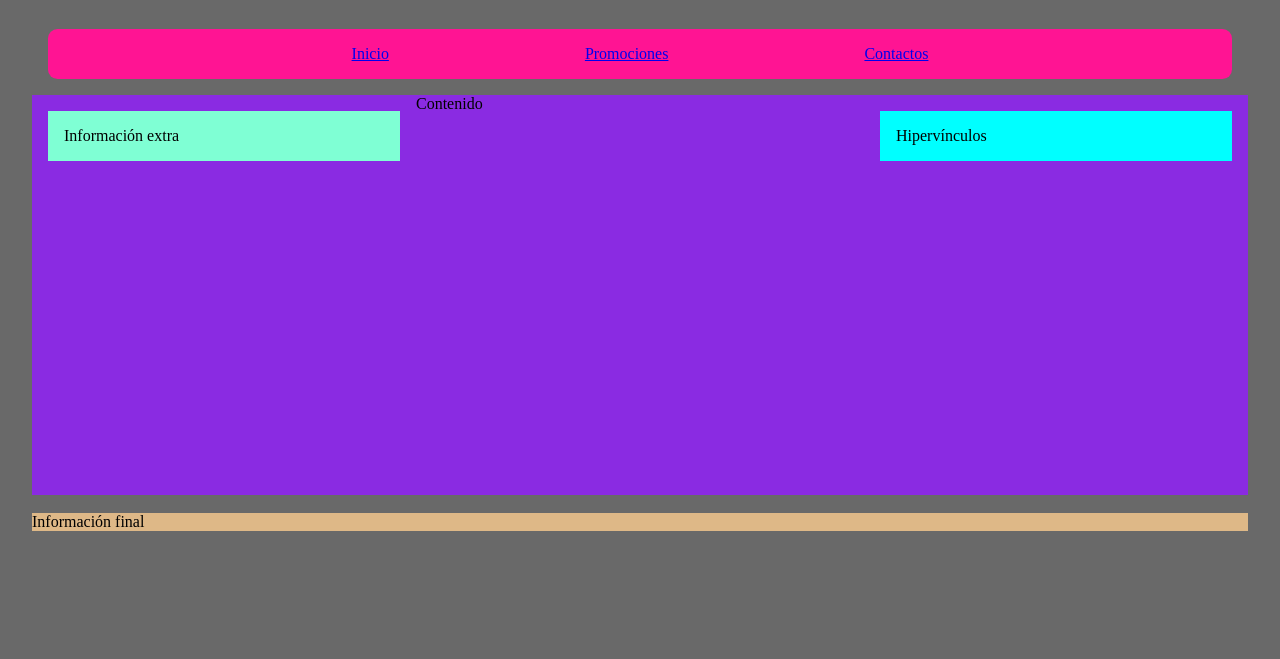
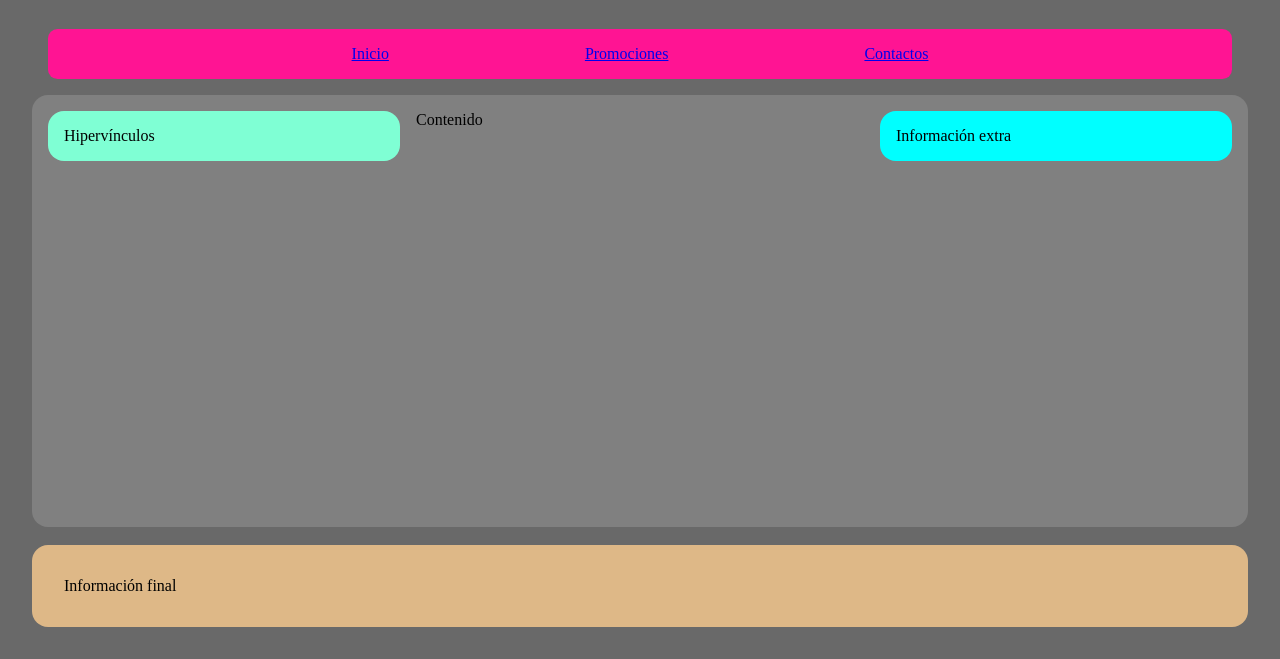
Before and after one commit to HeinerMo/Proyecto1IF4101, a plain HTML site: page index.html in a window 1280 px wide. Shown: the part 311-970 px from the top of the page. Before the commit the page ends 874 px from the top, so only its background shows below. Drawn offline with Linux system fonts and the light colour scheme.

Commit message:
Se agregan bordes redondeados

```diff
--- a/css/style.css
+++ b/css/style.css
@@ -26,13 +26,17 @@ body {
     width: 13em;
 }
 body .content {
-    background-color: blueviolet;
+    background-color: gray;
     height: 50vh;
+    padding: 1em;
+    border-radius: 1em;
 }
 
 body .endPage {
     background-color: burlywood;
     clear: both;
+    padding: 2em;
+    border-radius: 1em
 }
 
 body section .leftColumn {
@@ -42,6 +46,7 @@ body section .leftColumn {
     height: auto;
     padding: 1em;
     margin: 1em;
+    border-radius: 1em;
 }
 
 body section .rightColumn {
@@ -51,6 +56,7 @@ body section .rightColumn {
     height: auto;
     padding: 1em;
     margin: 1em;
+    border-radius: 1em
 }
 
 body header nav ul li {
--- a/index.html
+++ b/index.html
@@ -33,16 +33,19 @@
 
 	<body>
 
-		<section id="content" class="content">
+		<section>
 
 			<aside id="links" class="rightColumn">
+                <p>Información extra</p>
+			</aside>
+
+			<aside id="info" class="leftColumn">
 				<p>Hipervínculos</p>
 			</aside>
 
-			<aside id="info" class="leftColumn">
-                <p>Información extra</p>
-			</aside>
-            <p>Contenido</p>
+			<section id="content" class="content">
+				<p>Contenido</p>
+			</section>
 		</section>
 		<br>
 		<footer class="endPage">
```
